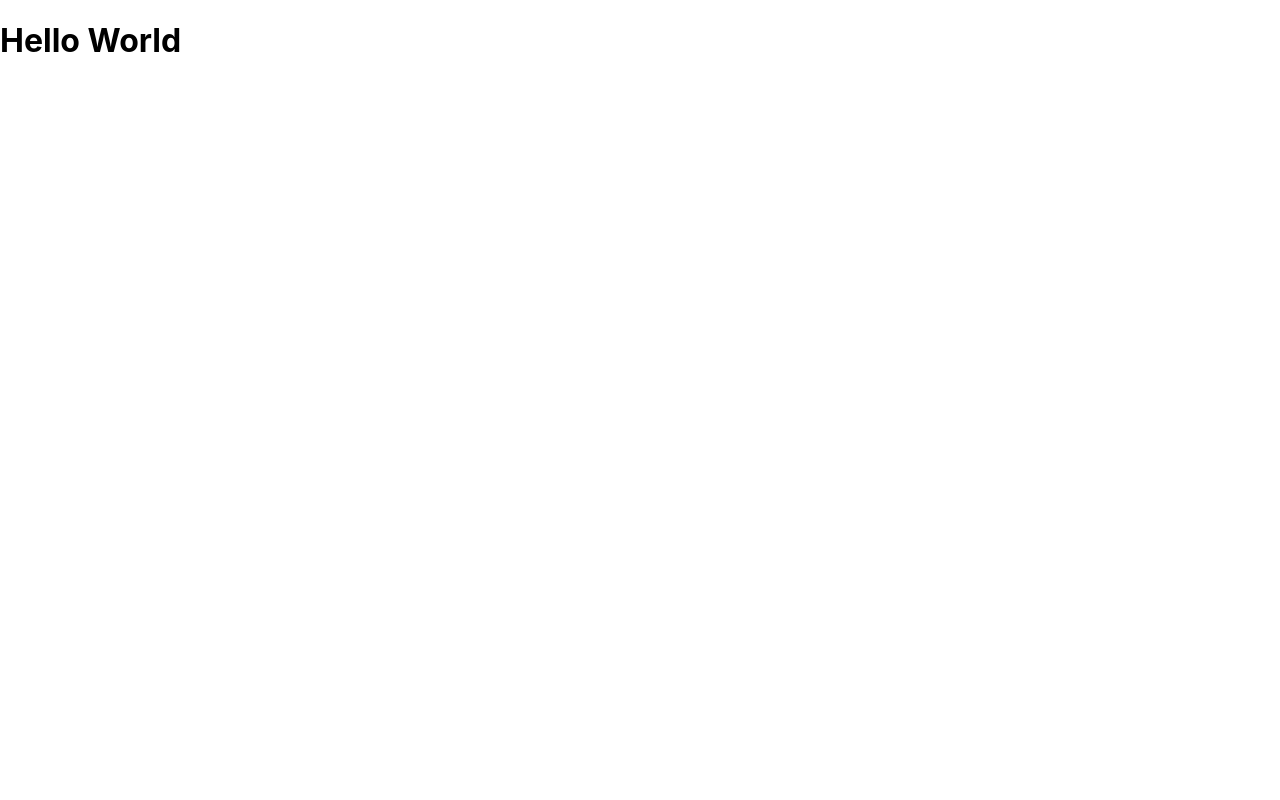
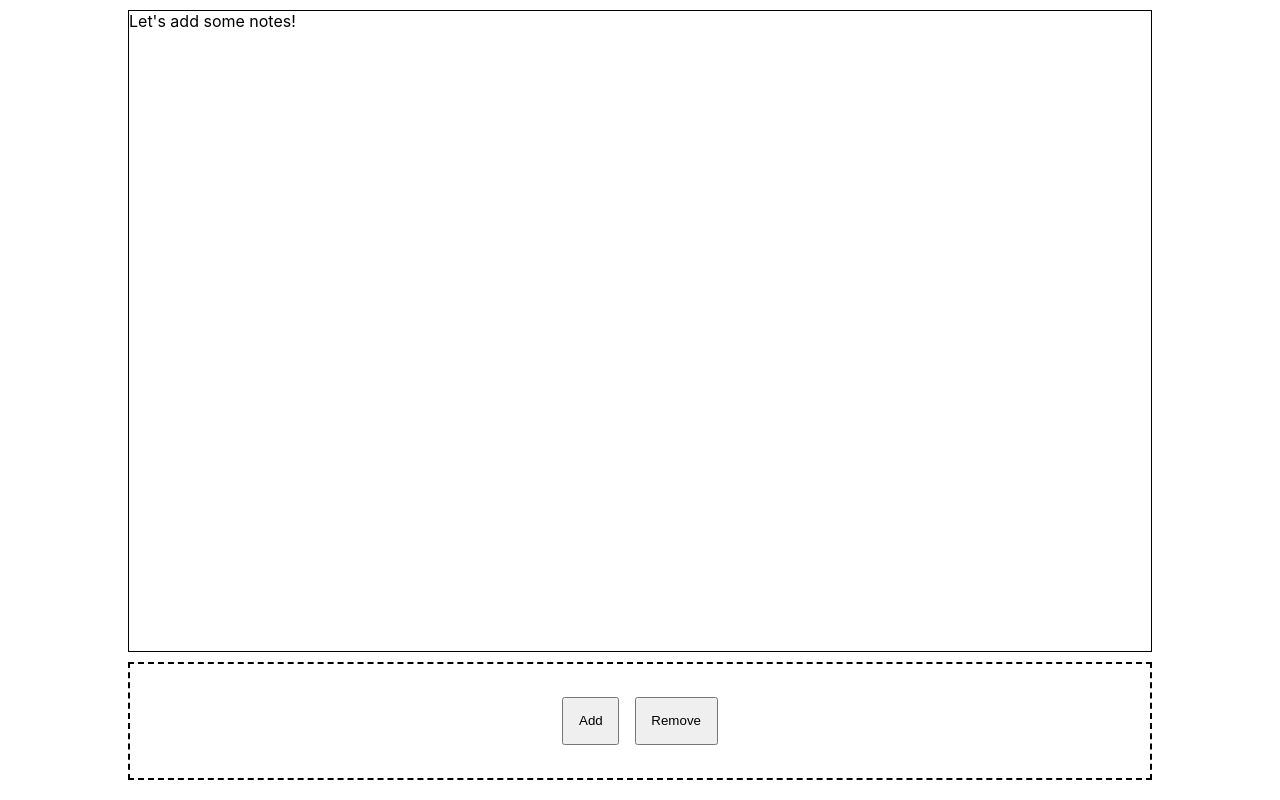
Before and after one commit to WoodwindCDT/simplenote, a React (Create React App) app in the folder client/: page / in a window 1280 px wide. Built offline with nearby package versions, Linux system fonts and the light colour scheme.

Commit message:
Added func for notes markup

```diff
--- a/client/src/App.js
+++ b/client/src/App.js
@@ -1,9 +1,20 @@
 import './App.css';
+// Components
+import Body from './components/Body';
 
 function App() {
   return (
-    <h1>Hello World</h1>
+    <>
+      <div className='canvas'>
+        <Body />
+      </div>
+    </>
   );
 }
 
 export default App;
+
+// Add GetNote func. to create NOTEs in <Note /> and then display on Canvas
+// - fix issues with Note creation/add button null creation
+// Have delete button show on remove button click
+// Allow for title/desc
--- /dev/null
+++ b/client/src/assets/Add/index.js
@@ -0,0 +1,14 @@
+export default function Add(obj) {
+    // Initially no localstorage, only on creation will a set exist
+    if (localStorage.length < 1) {
+        let tasks = [];
+        localStorage.setItem("tasks", JSON.stringify(tasks));
+        return;
+    };
+
+    let prevTasks = JSON.parse(localStorage.getItem('tasks'));
+    if (obj != null) {
+        prevTasks.push(obj);
+        localStorage.setItem('tasks', JSON.stringify(prevTasks));
+    }
+}
--- /dev/null
+++ b/client/src/assets/GetNote/index.js
@@ -0,0 +1,13 @@
+import React from "react";
+import Note from "../../components/Note";
+
+function getTasks() {
+    let storedTasks = JSON.parse(localStorage.getItem("tasks"));
+    return storedTasks;
+}
+
+export default function GetNote(props) {
+    return (
+        <Note rem={props.rem} tasks={getTasks()}/>
+    );
+}
--- /dev/null
+++ b/client/src/assets/Modal/index.js
@@ -0,0 +1,18 @@
+import React from "react";
+import Add from "../Add";
+
+function objControl() {
+    let note = {"time": new Date().toLocaleTimeString(), desc: document.getElementsByName("desc")[0].value};
+    Add(note);
+}
+
+export default function Modal() {
+    return (
+        <div className="modal">
+            <form onSubmit={(e) => {e.preventDefault(); objControl();}}>
+                <textarea name="desc" required autoFocus={true} placeholder="description here" />
+                <input type="submit" value="create note"/>
+            </form>
+        </div>
+    );
+}
--- /dev/null
+++ b/client/src/components/Body/index.js
@@ -0,0 +1,21 @@
+import React, {useState} from "react";
+import Canvas from "../Canvas";
+import Navigator from "../Navigator";
+
+// Body will contain modal and main canvas for tasks
+export default function Body() {
+    const [add, setAdd] = useState(false);
+    const [rem, setRem] = useState(false);
+
+    const startRem = () => setRem(value => !value);
+    const startAdd = () => setAdd(value => !value);
+
+    return (
+    /* OnClick functionality to add new sticky note */
+    /* e.target !== e.currentTarget - used for checking element*/
+    <>
+        <Canvas add={add} remove={rem}/>
+        <Navigator setAdd={startAdd} setRem={startRem}/>
+    </>
+    )
+}
--- /dev/null
+++ b/client/src/components/Canvas/index.js
@@ -0,0 +1,16 @@
+import React from "react";
+import Modal from "../../assets/Modal";
+import GetNote from "../../assets/GetNote";
+
+// rem = remove function
+// add = add task function
+export default function Canvas(props) {
+    return (
+        <>
+            <div className="sct-1">
+                <GetNote rem={props.remove} />
+                {props.add ? <Modal /> : null}
+            </div>
+        </>
+    );
+}
--- /dev/null
+++ b/client/src/components/Navigator/index.js
@@ -0,0 +1,15 @@
+import React from "react";
+import Add from "../../assets/Add";
+
+export default function Navigator(props) {
+    return (
+        <>
+            <div className='sct-2 nav'>
+                <li>
+                    <button onClick={() => {Add(); props.setAdd();}}>Add</button>
+                    <button onClick={() => {props.setRem();}}>Remove</button>
+                </li>
+            </div>
+        </>
+    );
+}
--- /dev/null
+++ b/client/src/components/Note/index.js
@@ -0,0 +1,22 @@
+import React from "react";
+
+// props.rem to SHOW delete button
+export default function Note(props) {
+    if (props.tasks != null) {
+        let board = [];
+        for (let i = 0; i < props.tasks.length; i++) {
+            let a = props.tasks[i].desc;
+            board.push(
+                <div id={i} key={i} className="container">
+                    <div className={props.rem ? "rem desc " : "desc"}>
+                        {a}
+                    </div>
+                    <span className="time">{props.tasks[i].time}</span> <br />
+                    {props.rem ? <button className="btn-rem" onClick={() => alert("Dare delete me?!")}>X</button> : null}
+                </div>
+            );
+        }
+        return board;
+    }
+    return "Let's add some notes!";
+}
--- a/client/src/index.css
+++ b/client/src/index.css
@@ -1,3 +1,9 @@
+* {
+  cursor: url(./assets/More/djo+8+bit+mouse+2.png),auto;
+  scroll-behavior: smooth;
+  transition-duration: .08s;
+}
+
 body {
   margin: 0;
   font-family: -apple-system, BlinkMacSystemFont, 'Segoe UI', 'Roboto', 'Oxygen',
@@ -11,3 +17,59 @@ code {
   font-family: source-code-pro, Menlo, Monaco, Consolas, 'Courier New',
     monospace;
 }
+
+.canvas {
+  width: 80%;
+  height: 90vh;
+  margin: 0 auto;
+}
+
+.sct-1 {
+  margin: 10px 0;
+  height: 80vh;
+  border: solid black 1px;
+  display: flex;
+  flex-flow: column nowrap;
+}
+
+.nav {
+  margin: 10px 0;
+  padding: 25px;
+  border: dashed black 2px;
+  text-align: center;
+  list-style: none;
+  display: flex;
+  flex-flow: column nowrap;
+}
+
+.nav li button {
+  padding: 1.5%;
+  margin: 0.8%;
+}
+
+.modal {
+  display: block; /* Hidden by default */
+  position: fixed; /* Stay in place */
+  z-index: 1; /* Sit on top */
+  margin: 20% auto;
+  padding: 20px;
+  top: 0;
+  right: 0;
+  left: 0;
+  width: 80%;
+  background-color: white;
+  opacity: 90%;
+  border: solid green 6px;
+}
+
+.container {
+  border: 1px dashed black;
+  margin: 2%;
+  padding: 0.8%;
+  width: fit-content;
+  transition: all .2s ease-in-out;
+}
+
+.container:hover {
+  transform: scale(1.1);
+}
```
Also changed, not shown: client/src/assets/More/djo+8+bit+mouse+2.png (added).
